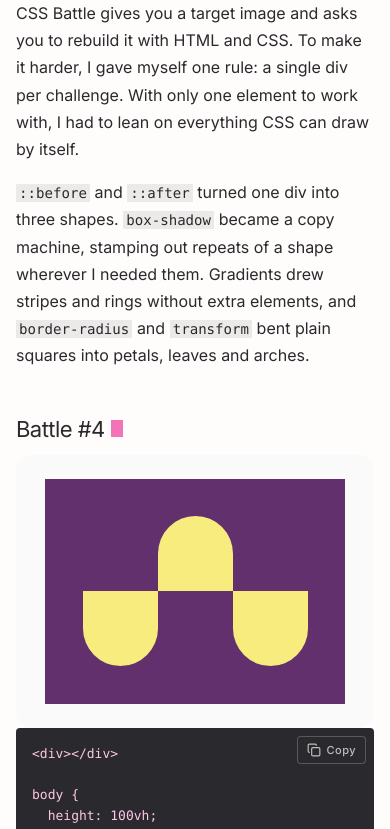
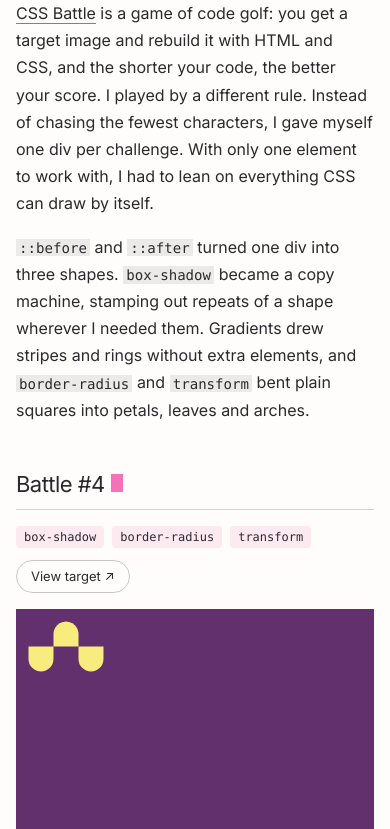
Before and after one commit to AnniePawl/annapawl.com-v2, a Next.js app: page /css-battle in a window 390 px wide. Shown: the part 1156-1985 px from the top of the page. Built offline with nearby package versions, Linux system fonts and the light colour scheme.

Commit message:
feat(css-battle): redesign challenge sections. - Title row / hairline and 'view target' btn linking to cssbattle.dev - Add technique tags - Enlarge drawings on desktop and mobile - Hide CSS by default and add 'show css' btn - Remove codepen links and slugs - Update intro copy

```diff
--- a/src/app/css-battle/_components/BattleArt.tsx
+++ b/src/app/css-battle/_components/BattleArt.tsx
@@ -1,4 +1,5 @@
-import { divClass, scopeCss, type Challenge } from "../_data/challenges";
+import type { CSSProperties } from "react";
+import { divClass, scopeCss, stageBackground, type Challenge } from "../_data/challenges";
 import "../css-battle.css";
 
 type BattleArtProps = {
@@ -8,7 +9,10 @@ type BattleArtProps = {
 
 export default function BattleArt({ challenge, variant = "framed" }: BattleArtProps) {
   return (
-    <div className={variant === "tile" ? "cb-tile" : "cb-frame"}>
+    <div
+      className={variant === "tile" ? "cb-tile" : "cb-frame"}
+      style={{ "--cb-bg": stageBackground(challenge) } as CSSProperties}
+    >
       <style dangerouslySetInnerHTML={{ __html: scopeCss(challenge) }} />
       <div className={`cb-stage cb-stage--${challenge.key}`} role="img" aria-label={challenge.title}>
         <div className={divClass(challenge)} />
--- a/src/app/css-battle/_data/challenges.ts
+++ b/src/app/css-battle/_data/challenges.ts
@@ -4,7 +4,7 @@ export type Challenge = {
   key: string;
   title: string;
   tone: PaletteColor;
-  slug: string;
+  target: string;
   html?: string;
   css: string;
   cover?: boolean;
@@ -16,7 +16,7 @@ export const CHALLENGES: Challenge[] = [
     cover: true,
     title: "Battle #4",
     tone: "pink-bold",
-    slug: "zYgLqXY",
+    target: "4",
     css: `body {
   height: 100vh;
   display: flex;
@@ -55,7 +55,7 @@ body div::after {
     cover: true,
     title: "Daily target, Nov 1 2024",
     tone: "teal-bold",
-    slug: "abejNNx",
+    target: "qDnn5lLE6fVaXW37g0Tc",
     css: `body {
   height: 100vh;
   display: flex;
@@ -97,7 +97,7 @@ body div:before {
     cover: true,
     title: "Battle #188",
     tone: "lilac-bold",
-    slug: "ExqMRLN",
+    target: "188",
     css: `body {
   height: 100vh;
   display: flex;
@@ -153,7 +153,7 @@ body::before {
     cover: true,
     title: "Battle #15",
     tone: "sky-bold",
-    slug: "ZEgPbaa",
+    target: "15",
     css: `body {
   height: 100vh;
   background: white;
@@ -190,7 +190,7 @@ body div::after {
     key: "daily-2024-11-11",
     title: "Daily target, Nov 11 2024",
     tone: "coral-bold",
-    slug: "VwoqxXW",
+    target: "uW5AdLWTjGniqNWjsfOP",
     html: "<div class='frame'></div>",
     css: `body {
   height: 100vh;
@@ -223,7 +223,7 @@ body div::before {
     key: "battle-9",
     title: "Battle #9",
     tone: "marigold-bold",
-    slug: "zYgLZgm",
+    target: "9",
     css: `body {
   height: 100vh;
   display: flex;
@@ -280,7 +280,7 @@ body div::after {
     key: "battle-7",
     title: "Battle #7",
     tone: "emerald-bold",
-    slug: "GRVBrPw",
+    target: "7",
     html: "<div class='frame'></div>",
     css: `body{
   height:100vh;
@@ -321,7 +321,7 @@ body div::after {
     key: "battle-6",
     title: "Battle #6",
     tone: "red-bold",
-    slug: "ZEgjLeY",
+    target: "6",
     css: `body {
   height: 100vh;
   display: flex;
@@ -351,7 +351,7 @@ body div::before {
     key: "battle-5",
     title: "Battle #5",
     tone: "orange-bold",
-    slug: "gOVjLrw",
+    target: "5",
     css: `body {
   height: 100vh;
   display: flex;
@@ -389,7 +389,7 @@ body div::after {
     key: "battle-3",
     title: "Battle #3",
     tone: "blue-bold",
-    slug: "dyxjGBx",
+    target: "3",
     css: `body {
   margin: 0;
   height: 100vh;
@@ -418,7 +418,7 @@ body div::after {
     key: "battle-2",
     title: "Battle #2",
     tone: "cherry-bold",
-    slug: "BaXVeNR",
+    target: "2",
     css: `body {
   margin: 0;
   height: 100vh;
@@ -457,3 +457,21 @@ export function scopeCss({ key, css }: Challenge): string {
 export function divClass({ html }: Challenge): string | undefined {
   return html?.match(/class=['"]([^'"]+)['"]/)?.[1];
 }
+
+export function stageBackground({ css }: Challenge): string | undefined {
+  return css.match(/(?:body div|\.frame)\s*\{[^}]*?background(?:-color)?:\s*(#[0-9a-f]{3,6})/i)?.[1];
+}
+
+const TECHNIQUES: [string, RegExp][] = [
+  ["box-shadow", /box-shadow/],
+  ["border-radius", /border-radius/],
+  ["linear-gradient", /linear-gradient/],
+  ["radial-gradient", /radial-gradient/],
+  ["conic-gradient", /conic-gradient/],
+  ["transform", /transform/],
+];
+
+/** The notable CSS a solution uses, read from its code. Every one uses ::before/::after. */
+export function techniques({ css }: Challenge): string[] {
+  return TECHNIQUES.filter(([, pattern]) => pattern.test(css)).map(([name]) => name);
+}
--- a/src/app/css-battle/css-battle.css
+++ b/src/app/css-battle/css-battle.css
@@ -1,9 +1,73 @@
+/* Section head: title, hairline, then tags and the target link. */
+.cb-section {
+  position: relative;
+}
+
+.post-section.cb-section h2 {
+  padding-bottom: var(--space-3);
+  border-bottom: 1px solid color-mix(in srgb, var(--charcoal) 20%, transparent);
+  margin-bottom: var(--space-4);
+}
+
+.cb-meta {
+  display: flex;
+  align-items: center;
+  justify-content: space-between;
+  gap: var(--space-3);
+  margin-bottom: var(--space-4);
+}
+
+.cb-tags {
+  display: flex;
+  flex-wrap: wrap;
+  gap: var(--space-2);
+  margin: 0;
+  padding: 0;
+  list-style: none;
+}
+
+.cb-tags li {
+  padding: 0.3rem 0.5rem;
+  border-radius: var(--radius-xs);
+  background: color-mix(in srgb, var(--post-section-tone) 14%, var(--cream));
+  font-family: var(--font-mono);
+  font-size: 0.75rem;
+  line-height: 1;
+}
+
+.cb-target {
+  flex-shrink: 0;
+  padding: 0.375rem 0.875rem;
+  border: 1px solid color-mix(in srgb, var(--charcoal) 25%, transparent);
+  border-radius: var(--radius-pill);
+  color: var(--charcoal);
+  font-size: 0.8125rem;
+  text-decoration: none;
+  transition: border-color var(--motion-hover-duration) var(--motion-hover-ease);
+}
+
+.cb-target:hover {
+  border-color: var(--post-section-tone);
+}
+
+/* Desktop: the link sits on the title row, above the hairline. */
+@media (width >= 40rem) {
+  .post-section.cb-section h2 {
+    padding-right: 9rem;
+  }
+
+  .cb-target {
+    position: absolute;
+    top: 0;
+    right: 0;
+  }
+}
+
+/* The drawing at true size, on a band of its own background color. */
 .cb-frame {
   display: flex;
   justify-content: center;
-  padding: var(--space-5) 0;
-  border-radius: var(--radius-lg);
-  background: var(--bg-subtle);
+  background: var(--cb-bg);
 }
 
 /* Stands in for the battle's body; isolation keeps negative z-index inside. */
@@ -15,13 +79,7 @@
   overflow: hidden;
 }
 
-@media (max-width: 479px) {
-  .cb-stage {
-    zoom: 0.75;
-  }
-}
-
-/* tan(atan2(a, b)) = a ÷ b, so this scales 400px to the tile's width. */
+/* tan(atan2(a, b)) = a ÷ b, so this scales 400px to the box's width. */
 .cb-tile {
   position: relative;
   container-type: inline-size;
@@ -33,12 +91,79 @@
   position: absolute;
   top: 0;
   left: 0;
-  zoom: 1;
   transform-origin: 0 0;
   transform: scale(tan(atan2(100cqw, 400px)));
 }
 
+.cb-code {
+  margin-top: var(--space-3);
+}
+
+.cb-code summary {
+  display: inline-flex;
+  align-items: center;
+  gap: var(--space-2);
+  padding: var(--space-2) 0;
+  cursor: pointer;
+  font-size: 0.875rem;
+  list-style: none;
+}
+
+.cb-code summary::-webkit-details-marker {
+  display: none;
+}
+
+.cb-code summary::before {
+  content: "+";
+  display: inline-grid;
+  place-items: center;
+  width: 1.125rem;
+  height: 1.125rem;
+  border: 1px solid color-mix(in srgb, var(--charcoal) 35%, transparent);
+  border-radius: 50%;
+  font-size: 0.8125rem;
+  line-height: 1;
+}
+
+.cb-code[open] summary::before {
+  content: "−";
+}
+
+.cb-code-hide,
+.cb-code[open] .cb-code-show {
+  display: none;
+}
+
+.cb-code[open] .cb-code-hide {
+  display: inline;
+}
+
+.cb-code .code-block {
+  margin-top: var(--space-2);
+}
+
 @media (width < 40rem) {
+  /* Phones: the drawing fills the column, scaled to fit. */
+  .cb-frame {
+    display: block;
+    position: relative;
+    container-type: inline-size;
+    aspect-ratio: 4 / 3;
+    overflow: hidden;
+  }
+
+  .cb-frame .cb-stage {
+    position: absolute;
+    top: 0;
+    left: 0;
+    transform-origin: 0 0;
+    transform: scale(tan(atan2(100cqw, 400px)));
+  }
+
+  .cb-meta {
+    flex-wrap: wrap;
+  }
+
   .css-battle-page .post-header-lede br {
     display: none;
   }
--- a/src/app/css-battle/page.tsx
+++ b/src/app/css-battle/page.tsx
@@ -4,7 +4,7 @@ import HomeLogo from "../../components/ui/HomeLogo";
 import TextLink from "../../components/ui/TextLink";
 import BattleArt from "./_components/BattleArt";
 import BattleCover from "./_components/BattleCover";
-import { CHALLENGES } from "./_data/challenges";
+import { CHALLENGES, techniques } from "./_data/challenges";
 
 export default function CssBattle() {
   return (
@@ -15,16 +15,16 @@ export default function CssBattle() {
         shortDescription="An ongoing collection of little challenges to stretch my CSS brain."
         eyebrow="Creative Coding"
         title="CSS Battle"
-        publishedDate="Updated Nov 2026"
-        postTags="CSS, CSS Art"
+        detailsStart="Ongoing collection · Updated Nov 2026"
+        postTags="Code golf, Single div, CSS art"
         utilityStart={
           <HomeLogo
             colors={{
-              northeast: "var(--charcoal)",
-              southeast: "var(--charcoal)",
-              southwest: "var(--charcoal)",
-              northwest: "var(--charcoal)",
-              hoverAccent: "var(--marigold-bold)",
+              northeast: "var(--clay-bold)",
+              southeast: "var(--moss-bold)",
+              southwest: "var(--moss-bold)",
+              northwest: "var(--moss-bold)",
+              hoverAccent: "var(--charcoal)",
             }}
             size="1.75rem"
           />
@@ -47,9 +47,11 @@ export default function CssBattle() {
       >
         <PostSection id="intro" title="Intro">
           <p>
-            CSS Battle gives you a target image and asks you to rebuild it with HTML and CSS. To make
-            it harder, I gave myself one rule: a single div per challenge. With only one element to
-            work with, I had to lean on everything CSS can draw by itself.
+            <TextLink href="https://cssbattle.dev/">CSS Battle</TextLink> is a game of code golf: you
+            get a target image and rebuild it with HTML and CSS, and the shorter your code, the better
+            your score. I played by a different rule. Instead of chasing the fewest characters, I gave
+            myself one div per challenge. With only one element to work with, I had to lean on
+            everything CSS can draw by itself.
           </p>
           <p>
             <code>::before</code> and <code>::after</code> turned one div into three shapes.{" "}
@@ -60,14 +62,31 @@ export default function CssBattle() {
           </p>
         </PostSection>
         {CHALLENGES.map((c) => (
-          <PostSection key={c.key} id={c.key} title={c.title} tone={c.tone}>
+          <PostSection key={c.key} id={c.key} title={c.title} tone={c.tone} className="cb-section">
+            <div className="cb-meta">
+              <ul className="cb-tags" aria-label="Techniques">
+                {techniques(c).map((t) => (
+                  <li key={t}>{t}</li>
+                ))}
+              </ul>
+              <a
+                className="cb-target focus-ring"
+                href={`https://cssbattle.dev/play/${c.target}`}
+                target="_blank"
+                rel="noopener noreferrer"
+              >
+                View target <span aria-hidden="true">↗</span>
+                <span className="sr-only"> (opens in a new tab)</span>
+              </a>
+            </div>
             <BattleArt challenge={c} />
-            <CodeBlock code={`${c.html ?? "<div></div>"}\n\n${c.css}`} />
-            <p>
-              <TextLink href={`https://codepen.io/annampawl/pen/${c.slug}`} variant="quiet">
-                Open on CodePen
-              </TextLink>
-            </p>
+            <details className="cb-code">
+              <summary className="focus-ring">
+                <span className="cb-code-show">Show the CSS</span>
+                <span className="cb-code-hide">Hide the CSS</span>
+              </summary>
+              <CodeBlock code={`${c.html ?? "<div></div>"}\n\n${c.css}`} />
+            </details>
           </PostSection>
         ))}
       </PostLayout>
```
